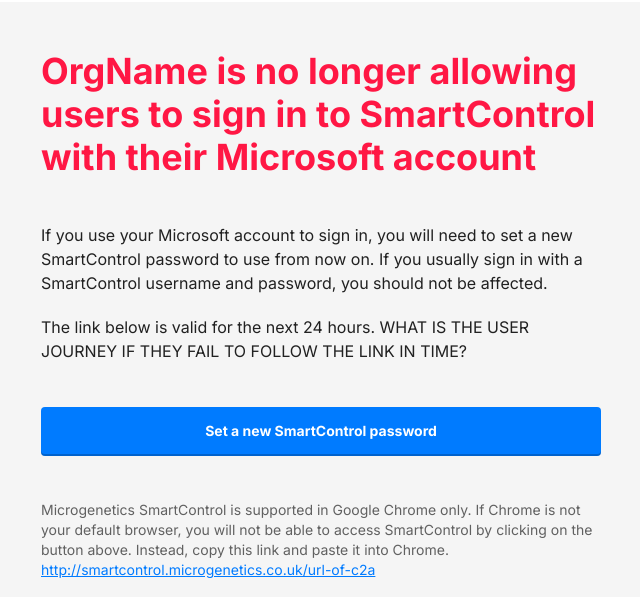
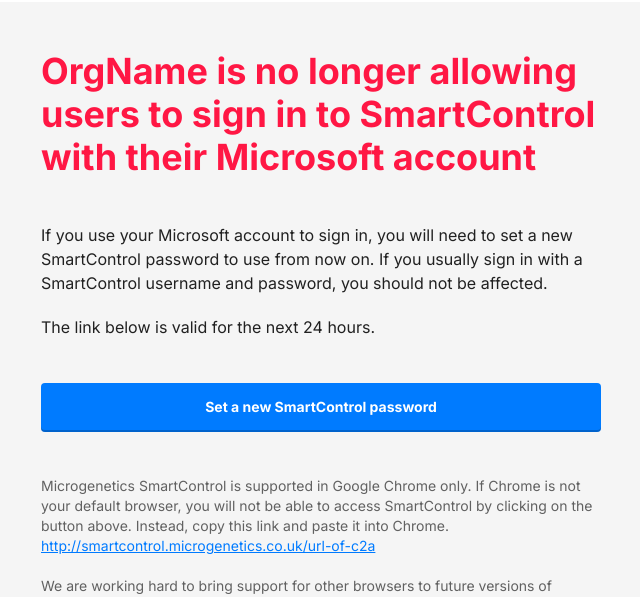
Before and after one commit to qphl/smartcontrol-email-template, a plain HTML site: page example-sso-no-longer-available.html in a window 1280 px wide. Shown: the part 193-790 px from the top of the page, without its empty margins (319-959 px from the left). Drawn offline with Linux system fonts and the light colour scheme.

Commit message:
Removes note

```diff
--- a/example-sso-no-longer-available.html
+++ b/example-sso-no-longer-available.html
@@ -173,7 +173,7 @@
                     </div>
                     <div style="Margin-left: 20px;Margin-right: 20px;">
                       <div style="mso-line-height-rule: exactly;mso-text-raise: 11px;vertical-align: middle;">
-                        <p class="size-16" style="Margin-top: 0;Margin-bottom: 20px;font-family: Inter,avenir,sans-serif;font-size: 16px;line-height: 24px;" lang="x-size-16">The link below is valid for the next 24 hours. WHAT IS THE USER JOURNEY IF THEY FAIL TO FOLLOW THE LINK IN TIME?</p>
+                        <p class="size-16" style="Margin-top: 0;Margin-bottom: 20px;font-family: Inter,avenir,sans-serif;font-size: 16px;line-height: 24px;" lang="x-size-16">The link below is valid for the next 24 hours.</p>
                       </div>
                     </div>
                     <div style="Margin-left: 20px;Margin-right: 20px;">
```
